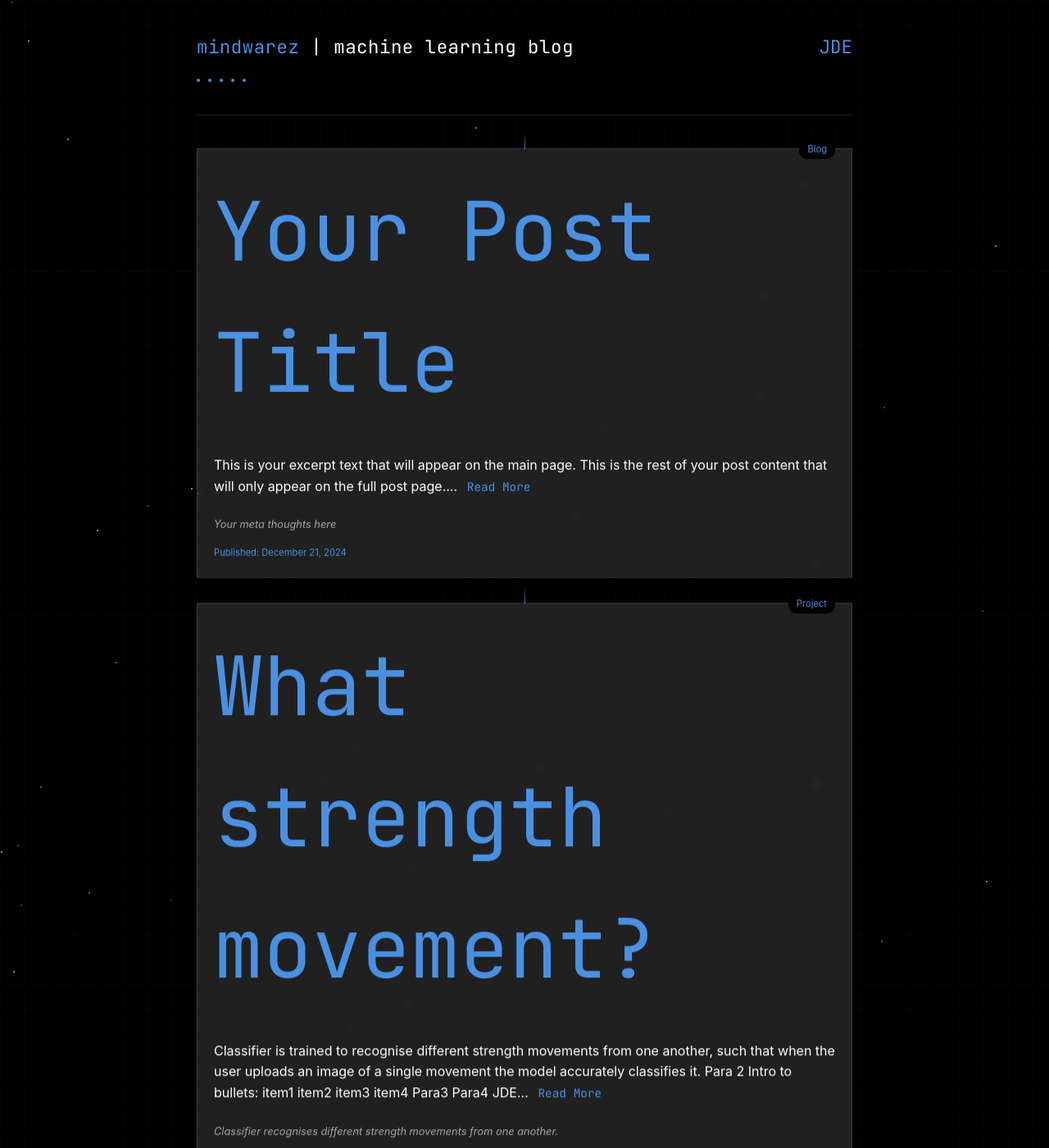
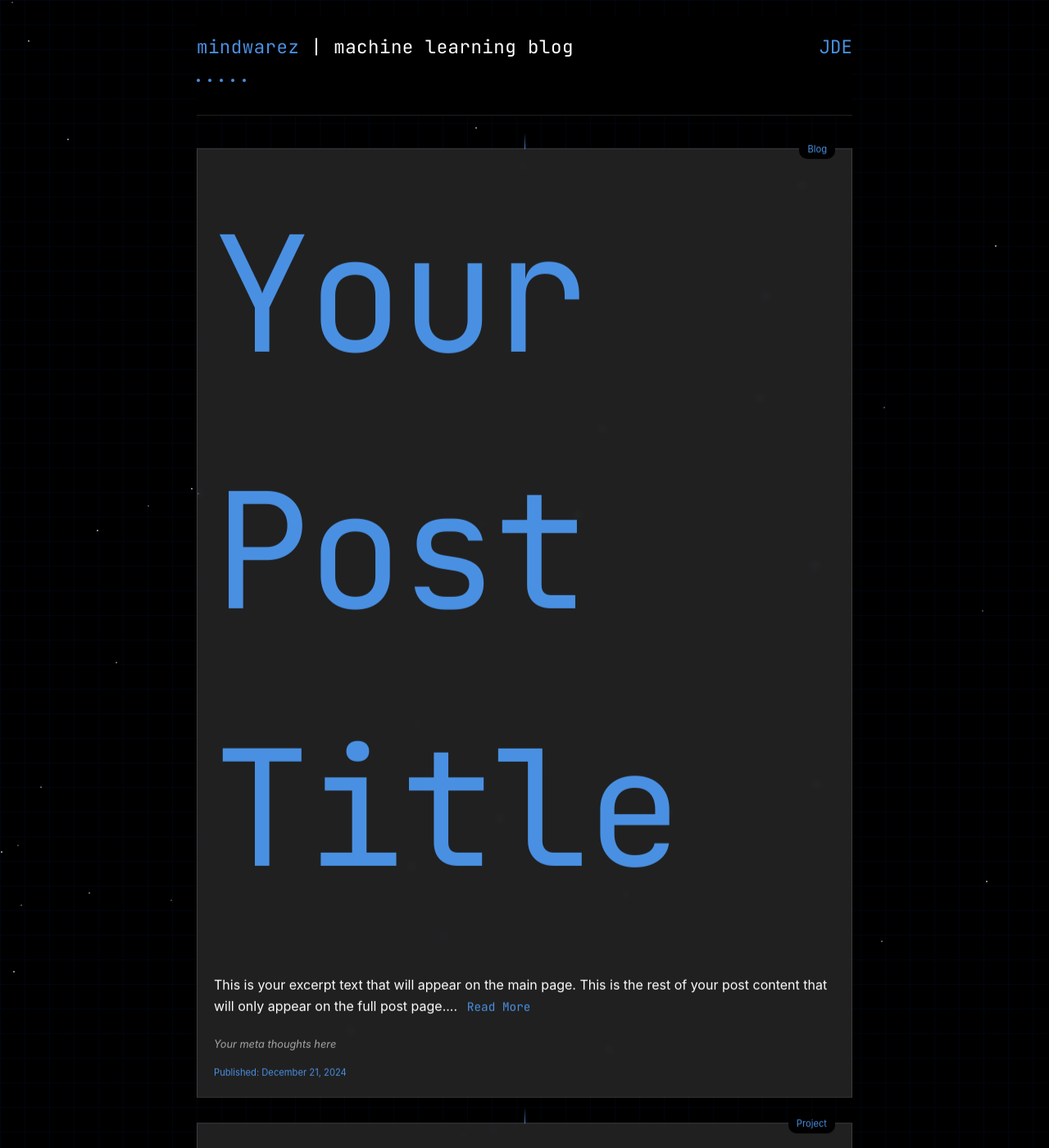
Before and after one commit to jamesbychance/mindwarez, a Jekyll site: the page built from index.html, in a window 1280 px wide and 1400 px high. Shown: the whole window at 82% size. Built offline with Jekyll 4.4.1, drawn with Linux system fonts in a browser that asks for light colours.

Commit message:
updated font size for blog titles

```diff
--- a/assets/css/styles.css
+++ b/assets/css/styles.css
@@ -184,14 +184,16 @@ h2,
 h2 a,
 .feed-item h2,
 article h2 {
-    font-family: 'JetBrains Mono', monospace;  /* Add this */
+    font-family: 'JetBrains Mono', monospace;
     color: var(--accent-blue);
     text-decoration: none;
     cursor: pointer;
     font-weight: 400;
-    font-size: 2.5em;  /* Increase this */
+    font-size: 3.5em;  /* Increased from previous values to match the image */
     margin-top: 0;
+    letter-spacing: -0.02em; /* Adding slight letter spacing adjustment */
 }
+
 
 h2 a:hover,
 h2 a:visited,
```
